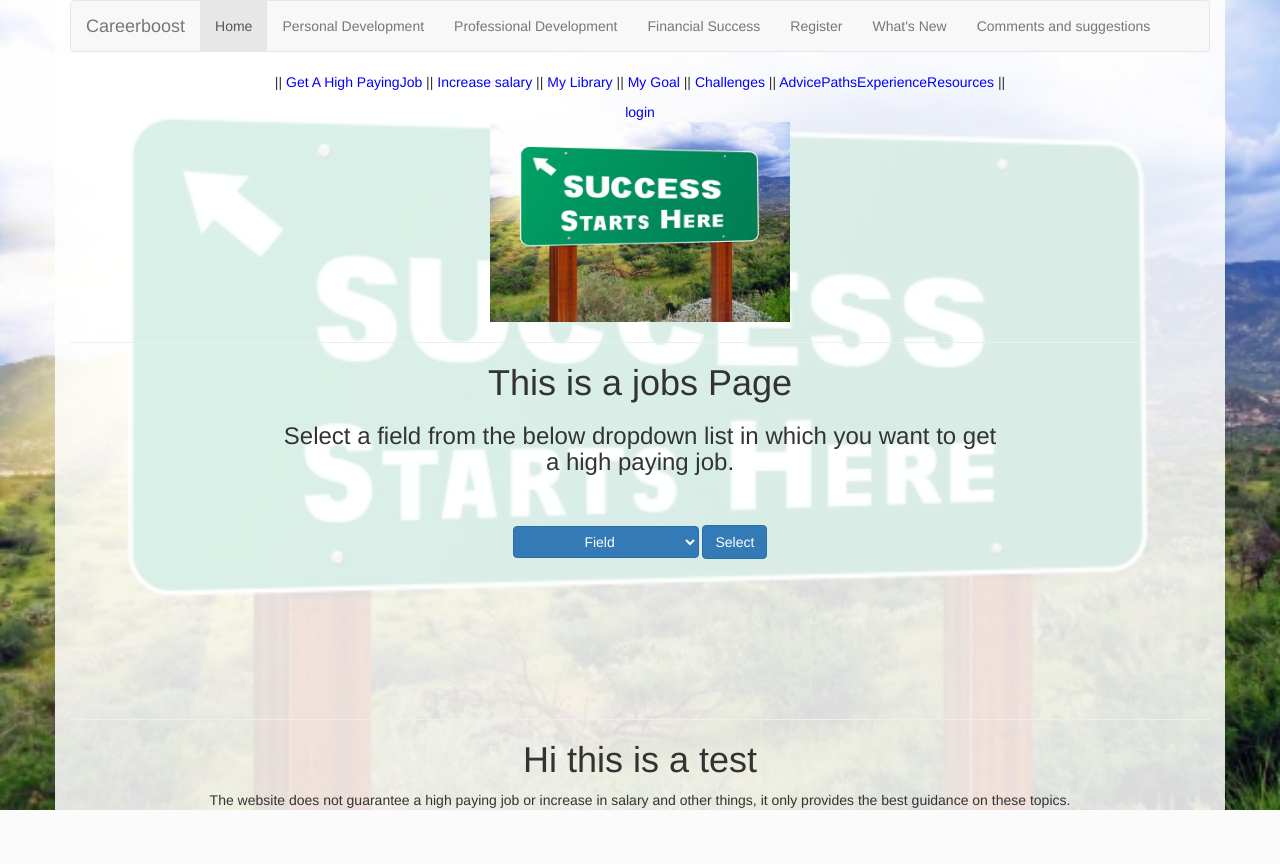
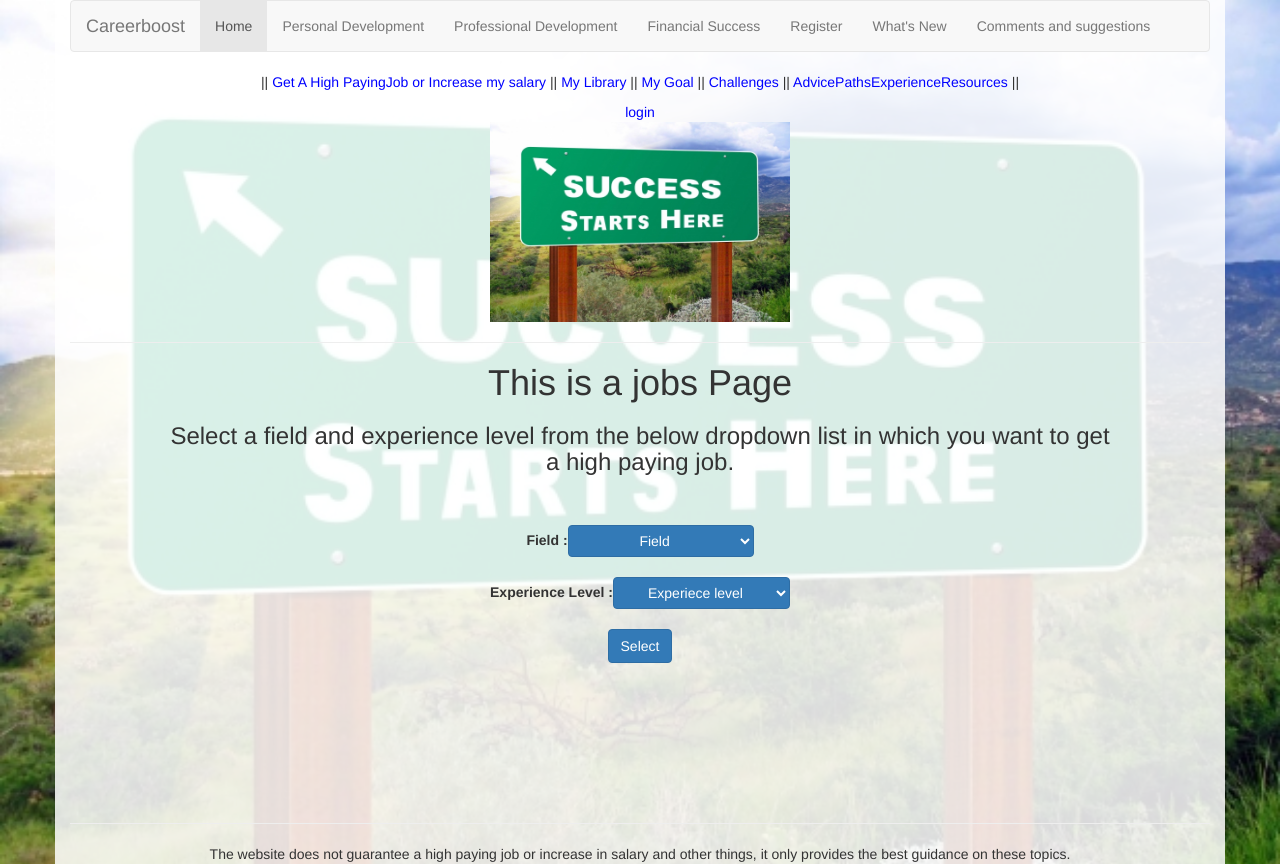
Before and after one commit to kp1311/TheWebsite, a Django app: page /FirstApp/GetAJob/ in a window 1280 px wide. Before the commit the page ends 810 px from the top, so only its background shows below. Run offline with Django 3.2, Linux system fonts and the light colour scheme; some libraries are stand-ins or nearby versions.

Commit message:
commit5.1 professional resources with experience level

```diff
--- a/FirstApp/admin.py
+++ b/FirstApp/admin.py
@@ -1,5 +1,5 @@
 from django.contrib import admin
-from FirstApp.models import Professional_Resources,Personal_Development_Resources,MyGoal,Challenge1,Challenge2,MyLibrary,Financial_Success_Resources,AddExperience,GetAJob,CommentsandSuggestions
+from FirstApp.models import Professional_Resources,Personal_Development_Resources,MyGoal,Challenge1,Challenge2,MyLibrary,Financial_Success_Resources,AddExperience,CommentsandSuggestions
 # Register your models here.
 admin.site.register(Professional_Resources)
 admin.site.register(Personal_Development_Resources)
@@ -9,5 +9,5 @@ admin.site.register(Challenge2)
 admin.site.register(Financial_Success_Resources)
 admin.site.register(MyLibrary)
 admin.site.register(AddExperience)
-admin.site.register(GetAJob)
+
 admin.site.register(CommentsandSuggestions)
--- a/FirstApp/views.py
+++ b/FirstApp/views.py
@@ -1,8 +1,8 @@
 
 from django.shortcuts import render,redirect
 from django.http import HttpResponse,HttpResponseRedirect
-from FirstApp.forms import RegisterForm,ProfessionalResourcesForm,Personal_Development_ResourcesForm,Financial_Success_ResourcesForm,UserForm,MyGoalForm,MyLibraryForm,Challenge2Form,Challenge1Form,AddExperienceForm,GetAJobForm,CommentsandSuggestionsForm
-from FirstApp.models import Professional_Resources,Personal_Development_Resources,Financial_Success_Resources,MyGoal,MyLibrary,Challenge1,Challenge2,AddExperience,GetAJob,CommentsandSuggestions
+from FirstApp.forms import RegisterForm,ProfessionalResourcesForm,Personal_Development_ResourcesForm,Financial_Success_ResourcesForm,UserForm,MyGoalForm,MyLibraryForm,Challenge2Form,Challenge1Form,AddExperienceForm,CommentsandSuggestionsForm
+from FirstApp.models import Professional_Resources,Personal_Development_Resources,Financial_Success_Resources,MyGoal,MyLibrary,Challenge1,Challenge2,AddExperience,CommentsandSuggestions
 from datetime import date
 import datetime
 # Create your views here.
@@ -416,6 +416,7 @@ def AdvicePathsExperienceResourcesView(request):
 
 def ThePageView(request):
     field_variable = request.GET['field']
+
     AllDetails= AddExperience.objects.filter(field=field_variable)
 
     return render(request,'FirstApp/ThePage.html',{'AllDetails':AllDetails})
@@ -426,8 +427,12 @@ def GetAJobView(request):
 
 def GetAJobDetailView(request):
     field_variable=request.GET['field_selected']
-    AllDetails= GetAJob.objects.filter(Field=field_variable)
-    return render(request,'FirstApp/GetAJobDetail.html',{'AllDetails':AllDetails,'Field':field_variable})
+    experience=request.GET['Experience']
+    print (field_variable)
+    field_variable=request.GET['field_selected']
+    experience=request.GET['Experience']
+    AllDetails= Professional_Resources.objects.filter(Field=field_variable).filter(Target_Audience=experience)
+    return render(request,'FirstApp/GetAJobDetail.html',{'AllDetails':AllDetails,'Field':field_variable,'Experience':experience})
 
 def NewPageView(request):
     return render(request,'FirstApp/NewPage.html')
--- a/templates/FirstApp/Base.html
+++ b/templates/FirstApp/Base.html
@@ -36,8 +36,8 @@
 
 
 <p>
-    ||  <a href="{%url 'FirstApp:GetAJob'%}">Get A High PayingJob</a>  ||
-     <a href="{% url 'FirstApp:Professional_Development' %}">Increase salary</a>  ||
+    ||  <a href="{%url 'FirstApp:GetAJob'%}">Get A High PayingJob or Increase my salary</a>  ||
+
      <a href="{% url 'FirstApp:MyLibrary' %}">My Library</a>  ||
      <a href="{%url 'FirstApp:MyGoal'%}">My Goal </a> ||
 
@@ -105,7 +105,7 @@ mental health,career advice, and financial independence,this information alone<b
 <br>
 <br>
 <hr>
-<h1>Hi this is a test</h1>
+
 The website does not guarantee a high paying job or increase in salary and other things, it only provides the best guidance on these topics.
 <br>
 
--- a/templates/FirstApp/GetAJob.html
+++ b/templates/FirstApp/GetAJob.html
@@ -1,13 +1,13 @@
 {% extends "FirstApp/Base.html"%}
 {%block Body_Block%}
     <h1>This is a jobs Page</h1>
-    <h3>Select a field from the below dropdown list in which you want to get<br>
+    <h3>Select a field and experience level from the below dropdown list in which you want to get<br>
     a high paying job.</h3>
     <br><br>
 
     <form action="{%url 'FirstApp:GetAJobDetail'%}" >
 
-      <select name="field_selected" class="btn btn-primary dropdown-toggle" data-toggle="dropdown">
+      <b>Field  :</b><select name="field_selected" class="btn btn-primary dropdown-toggle" data-toggle="dropdown">
         <option selected="selected" disabled>Field</option>
         <option >Backup</option>
         <option >Bank_Po</option>
@@ -23,6 +23,17 @@
         <option >Storage</option>
         <option >Wintel</option>
       </select>
+      <br><br>
+      <b>Experience Level  :</b><select name="Experience" class="btn btn-primary dropdown-toggle" data-toggle="dropdown">
+        <option selected="selected" disabled>Experiece level</option>
+        <option >College Students</option>
+        <option >0-2 yrs experience</option>
+        <option >2-5 yrs experience</option>
+        <option >5-10 yrs experience</option>
+        <option >10-15 yrs experience</option>
+        <option >15-20 yrs experience</option>
+
+      </select><br><br>
       <input type="submit" class="btn btn-primary" value="Select">
 
 
--- a/templates/FirstApp/NewPage.html
+++ b/templates/FirstApp/NewPage.html
@@ -21,6 +21,7 @@
         <option >Networking</option>
         <option >Software development</option>
         <option >SSC_CGL</option>
+        <option >Swimming</option>
         <option >Storage</option>
         <option >Wintel</option>
       </select>
--- a/templates/FirstApp/Professional_Development.html
+++ b/templates/FirstApp/Professional_Development.html
@@ -19,4 +19,7 @@
 </table>
 
 
+
+
+
 {%endblock%}
```
Also changed, not shown: FirstApp/forms.py (+2 -5 lines), FirstApp/models.py (+11 -10 lines), templates/FirstApp/GetAJobDetail.html (+16 -3 lines), templates/FirstApp/ThePage.html (+0 -11 lines), FirstApp/migrations/0013_professional_resources_target_audience.py (added), FirstApp/migrations/0014_auto_20200816_1409.py (added), db.sqlite3.
